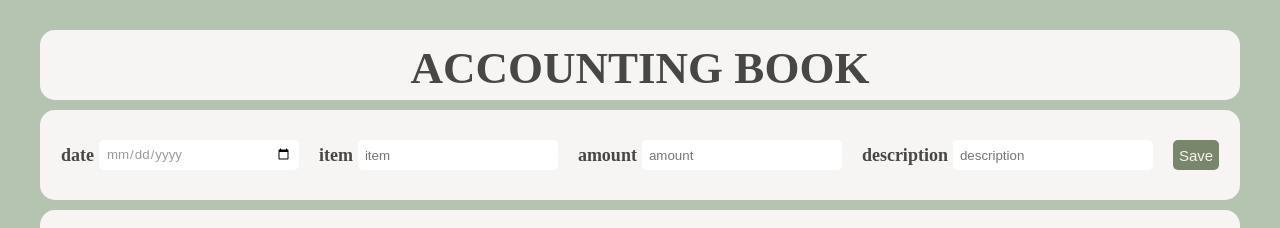
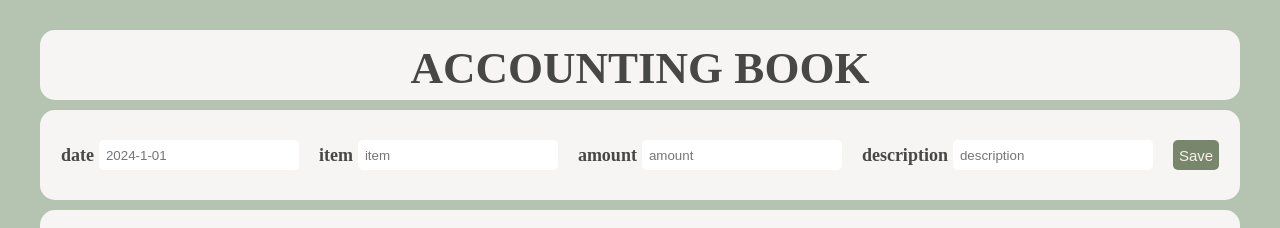
Before and after one commit to yeliinbb/Accounting, a React (Vite) app: page / in a window 1280 px wide. Shown: the top 228 px of the page. Built offline with nearby package versions, Linux system fonts and the light colour scheme; a web font is replaced by a local one.

Commit message:
삭제 기능구현

```diff
--- a/src/components/ExpenseListByMonth.jsx
+++ b/src/components/ExpenseListByMonth.jsx
@@ -1,16 +1,6 @@
-import { useEffect, useState } from "react";
 import Expense from "./Expense";
 
-const ExpenseListByMonth = ({ lists, monthFiltered }) => {
-  const [filteredLists, setFilteredLists] = useState([]);
-  // 저장된 로컬스토리지 lists 데이터 중에서 선택한 달과 맞는 데이터 가져오기 -> getMonth()
-
-  useEffect(() => {
-    const filtered = lists.filter(
-      (list) => new Date(list.date).getMonth() === monthFiltered
-    );
-    setFilteredLists(filtered);
-  }, [lists, monthFiltered]);
+const ExpenseListByMonth = ({ filteredLists }) => {
   // 맞다면 클릭했을 때 해당 달 내역만 화면에 보여주기
   // const filteredList = lists.filter((list, index) => {
   //   console.log(list);
--- a/src/components/Form.jsx
+++ b/src/components/Form.jsx
@@ -1,8 +1,7 @@
 import uuid from "react-uuid";
 import TextInput from "./TextInput";
-import { useEffect, useRef } from "react";
 
-const Form = ({ setLists, addList }) => {
+const Form = ({ setLists, addList, monthFiltered }) => {
   // 폼이 제출됐을 때 데이터 저장
   const onSubmitHandler = (event) => {
     event.preventDefault();
@@ -32,7 +31,12 @@ const Form = ({ setLists, addList }) => {
 
   return (
     <form onSubmit={onSubmitHandler}>
-      <TextInput type="date" htmlFor="date" name="date" placeholder="date" />
+      <TextInput
+        type="text"
+        htmlFor="date"
+        name="date"
+        placeholder={`2024-${monthFiltered + 1}-01`}
+      />
       <TextInput type="text" htmlFor="item" name="item" placeholder="item" />
       <TextInput
         type="number"
--- a/src/components/MonthList.jsx
+++ b/src/components/MonthList.jsx
@@ -17,7 +17,10 @@ const MonthNameList = [
 ];
 
 const MonthsList = ({ setMonthFiltered }) => {
-  const [activeIndex, setActiveIndex] = useState(0);
+  const [activeIndex, setActiveIndex] = useState(
+    localStorage.getItem("filteredByMonth") || 0
+  );
+  console.log(activeIndex);
   const handleClick = (index) => {
     setActiveIndex(index);
     setMonthFiltered(index);
--- a/src/pages/Detail.jsx
+++ b/src/pages/Detail.jsx
@@ -1,5 +1,11 @@
 import { useEffect, useRef, useState } from "react";
-import { Link, useLocation, useParams } from "react-router-dom";
+import {
+  Link,
+  Navigate,
+  useLocation,
+  useNavigate,
+  useParams,
+} from "react-router-dom";
 import styled from "styled-components";
 
 const Detail = ({ lists, setLists }) => {
@@ -40,7 +46,18 @@ const Detail = ({ lists, setLists }) => {
     localStorage.setItem("lists", JSON.stringify(updatedList));
     // window.location.replace("/");
   };
-  const expenseDelete = () => {};
+  const expenseDelete = () => {
+    const deletedList = lists.filter((list) => list.id !== prevData.id);
+    confirm("정말로 이 항목을 삭제하시겠습니까?");
+    setLists(deletedList);
+    localStorage.setItem("lists", JSON.stringify(deletedList));
+    localStorage.getItem("filteredByMonth");
+  };
+
+  const navigate = useNavigate();
+  // const onClick = () => {
+  //   navigate("/", {state : })
+  // }
 
   useEffect(() => {
     dateRef.current.focus();
@@ -84,9 +101,11 @@ const Detail = ({ lists, setLists }) => {
             Edit
           </StDetailBtn>
         </Link>
-        <StDetailBtn backgroundcolor="#D9534F" onClick={expenseDelete}>
-          Delete
-        </StDetailBtn>
+        <Link to="/">
+          <StDetailBtn backgroundcolor="#D9534F" onClick={expenseDelete}>
+            Delete
+          </StDetailBtn>
+        </Link>
         <Link to="/">
           <StDetailBtn backgroundcolor="#418bca">Back to Home</StDetailBtn>
         </Link>
--- a/src/pages/Home.jsx
+++ b/src/pages/Home.jsx
@@ -1,24 +1,34 @@
 import ExpenseListByMonth from "../components/ExpenseListByMonth";
 import Form from "../components/Form";
 import MonthsList from "../components/MonthList";
-import { useState } from "react";
+import { useEffect, useState } from "react";
 
 const Home = ({ lists, setLists, addList }) => {
   const [monthFiltered, setMonthFiltered] = useState("");
+  const [filteredLists, setFilteredLists] = useState([]);
+  // 저장된 로컬스토리지 lists 데이터 중에서 선택한 달과 맞는 데이터 가져오기 -> getMonth()
+
+  useEffect(() => {
+    const filtered = lists.filter(
+      (list) => new Date(list.date).getMonth() === monthFiltered
+    );
+    setFilteredLists(filtered);
+  }, [lists, monthFiltered]);
+
   return (
     <>
       <header>
         <h1>ACCOUNTING BOOK</h1>
       </header>
       <main>
-        <Form setLists={setLists} lists={lists} addList={addList} />
-        <MonthsList setMonthFiltered={setMonthFiltered} />
-        <ExpenseListByMonth
+        <Form
+          setLists={setLists}
           lists={lists}
-          setLists={setLists}
-          setMonthFiltered={setMonthFiltered}
+          addList={addList}
           monthFiltered={monthFiltered}
         />
+        <MonthsList setMonthFiltered={setMonthFiltered} list={lists} />
+        <ExpenseListByMonth filteredLists={filteredLists} />
       </main>
     </>
   );
```
